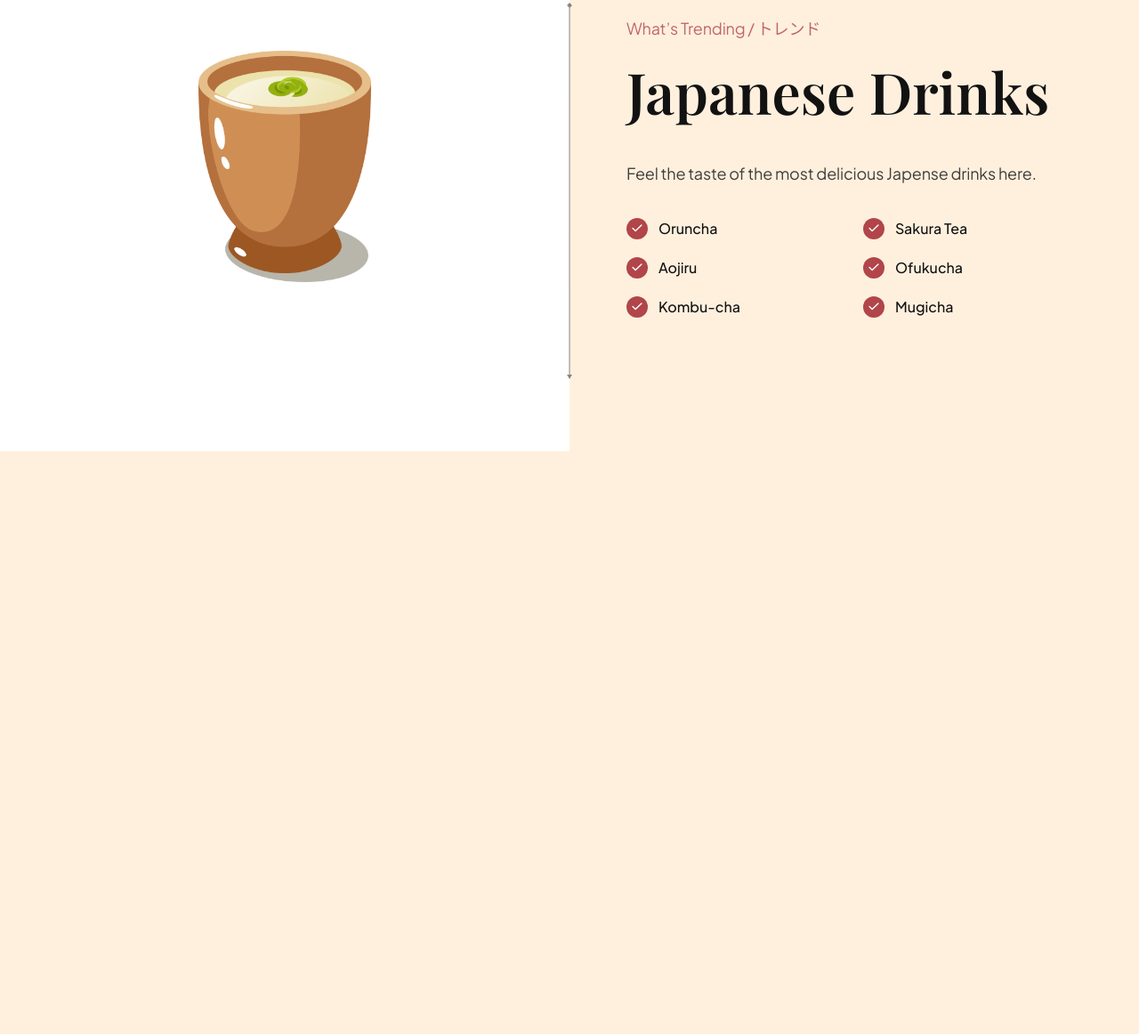
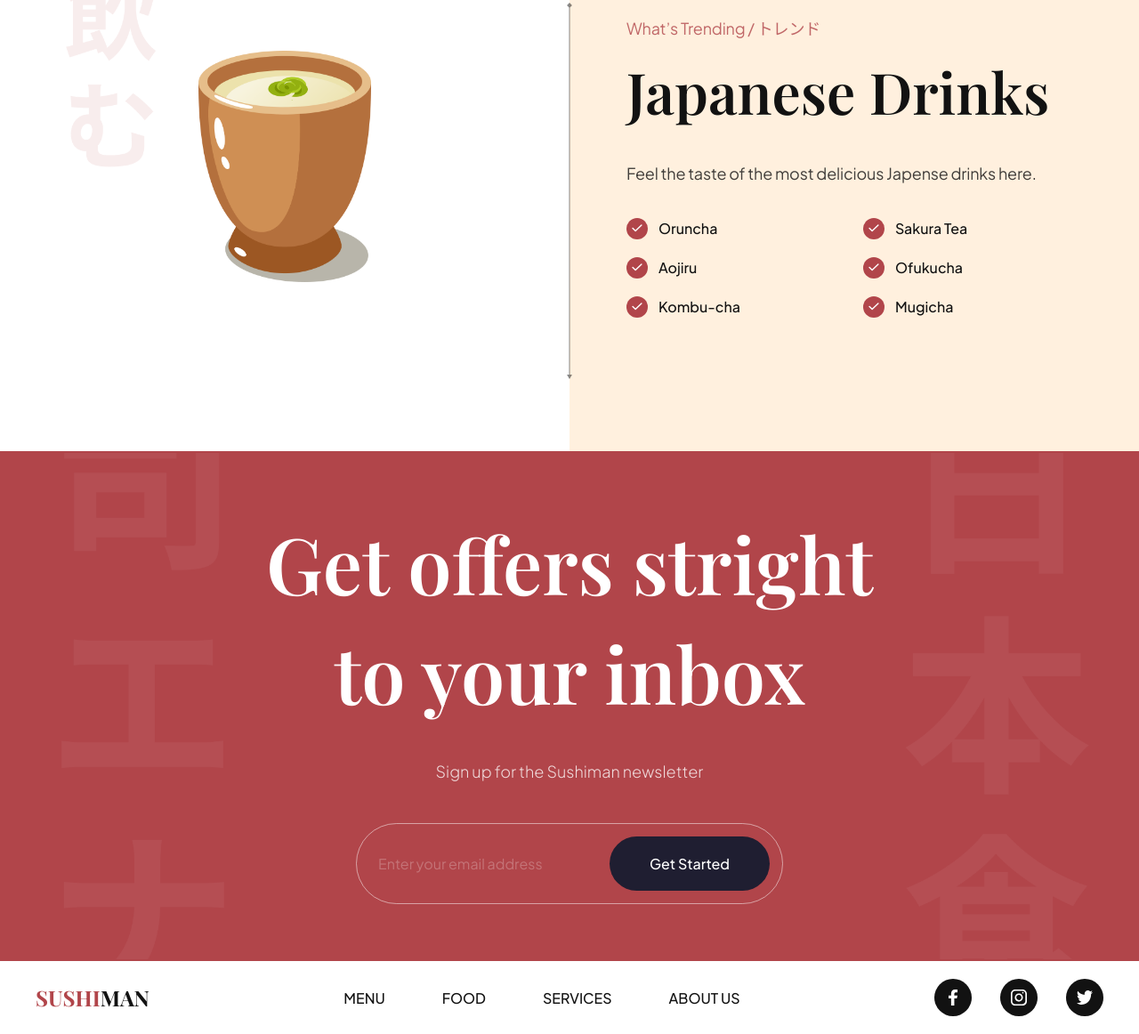
Before and after one commit to Diwaker-kanojia/Sushi, a website built with Vite: page index.html in a window 1280 px wide. Shown: the part 3194-4356 px from the top of the page at 89% size. Before the commit the page ends 3701 px from the top, so only its background shows below. Built offline with nearby package versions, Linux system fonts and the light colour scheme.

Commit message:
Done project

```diff
--- a/css/sections/footer.css
+++ b/css/sections/footer.css
@@ -0,0 +1,55 @@
+.footer {
+  width: 100%;
+  padding: 20px 40px;
+  background: var(--color-white);
+  flex-wrap: wrap;
+  gap: 20px;
+  overflow: hidden;
+}
+
+.footer__logo {
+  font-size: 24px;
+  font-weight: bold;
+  font-family: var(--playfair-display);
+  text-transform: uppercase;
+  color: var(--secondary-color);
+  cursor: pointer;
+}
+
+.footer__logo span {
+  color: var(--primary-color);
+}
+
+.footer ul {
+  list-style: none;
+  display: flex;
+  flex-wrap: wrap;
+  flex-direction: row;
+  gap: 64px;
+}
+
+.footer ul:last-child {
+  gap: 32px;
+}
+
+.footer__nav li {
+  font-size: 16px;
+  font-weight: 500;
+  font-family: var(--plus-jakarta-sans);
+  text-transform: uppercase;
+  color: var(--secondary-color);
+  cursor: pointer;
+}
+
+.footer__social li {
+  width: 42px;
+  height: 42px;
+  background-color: var(--secondary-color);
+  border-radius: 100%;
+}
+
+.footer__social li img {
+  width: 45%;
+  height: 45%;
+  object-fit: contain;
+}
--- a/css/sections/subscribe.css
+++ b/css/sections/subscribe.css
@@ -0,0 +1,70 @@
+.subscription {
+  padding: 64px;
+  background-color: var(--primary-color);
+  background-image: url("../../assets/subscribe_bg.png");
+  background-position: center;
+  background-repeat: no-repeat;
+  background-size: contain;
+  flex-direction: column;
+  overflow: hidden;
+}
+
+.subscription h2 {
+  font-size: 88px;
+  font-family: var(--playfair-display);
+  font-weight: 600;
+  line-height: 123px;
+  color: #fff;
+  text-align: center;
+}
+
+.subscription p {
+  font-size: 18px;
+  font-family: var(--plus-jakarta-sans);
+  font-weight: 300;
+  line-height: 36px;
+  margin-top: 32px;
+  color: rgba(255, 255, 255, 0.8);
+}
+
+.subscription__form {
+  min-width: 480px;
+  margin-top: 40px;
+  padding: 14px 14px 14px 24px;
+  display: flex;
+  gap: 10px;
+  border: 1px solid rgba(255, 255, 255, 0.5);
+  border-radius: 46px;
+}
+
+.subscription__form input {
+  flex: 1;
+  font-size: 16px;
+  font-weight: 400;
+  font-family: var(--plus-jakarta-sans);
+  color: #fff;
+  opacity: 0.5;
+  background: transparent;
+  border: none;
+  outline: none;
+}
+
+.subscription__form input::placeholder {
+  color: #fff;
+  opacity: 0.5;
+}
+
+.subscription__form button {
+  padding: 20px;
+  min-width: 180px;
+  font-size: 16px;
+  font-weight: 500;
+  font-family: var(--plus-jakarta-sans);
+  color: #fff;
+  text-align: center;
+  background: var(--black-400);
+  border-radius: 46px;
+  border: none;
+  outline: none;
+  cursor: pointer;
+}
--- a/css/sections/trending.css
+++ b/css/sections/trending.css
@@ -1,5 +1,6 @@
 .trending {
   position: relative;
+
   display: flex;
   flex-direction: column;
   overflow: hidden;
@@ -10,11 +11,14 @@
   top: 44%;
   left: 44%;
   z-index: 1;
+
   width: 160px;
   height: 160px;
+
   border-radius: 100%;
   background-color: var(--secondary-color);
   cursor: pointer;
+
   display: flex;
   justify-content: center;
   align-items: center;
@@ -24,14 +28,16 @@
   font-size: 18px;
   font-weight: 500;
   font-family: var(--plus-jakarta-sans);
+
   text-transform: uppercase;
   color: #fff;
 }
 
 .trending-sushi,
-.trending-drinks {
+.trending-drink {
   width: 100%;
   min-height: 640px;
+
   display: flex;
   flex-direction: row;
 }
@@ -41,11 +47,13 @@
   display: flex;
   justify-content: center;
   flex-direction: column;
+
   padding: 32px 64px;
 }
 
 .trending__list {
   list-style: none;
+
   flex-wrap: wrap;
   gap: 20px;
 }
@@ -56,12 +64,14 @@
   align-items: center;
   flex-direction: row;
   gap: 12px;
+
   min-width: 210px;
 }
 
 .trending__icon {
   width: 24px;
   height: 24px;
+
   border-radius: 100%;
   background-color: var(--primary-color);
 }
@@ -77,13 +87,16 @@
   font-size: 16px;
   font-weight: 500;
   font-family: var(--plus-jakarta-sans);
+
   color: var(--secondary-color);
 }
 
 .trending__image {
   flex: 1;
+
   position: relative;
   padding: 32px 64px;
+
   background-color: var(--color-white);
   background-repeat: no-repeat;
   background-size: contain;
--- a/css/style.css
+++ b/css/style.css
@@ -7,8 +7,8 @@
 @import url("sections/about.css");
 @import url("sections/popular.css");
 @import url("sections/trending.css");
-/*@import url("sections/subscribe.css");
-@import url("sections/footer.css"); */
+@import url("sections/subscribe.css");
+@import url("sections/footer.css");
 
 /* CSS variables for reusablity across all files (including above imported) */
 :root {
@@ -26,9 +26,6 @@
 
   --color-white: #fff;
   --color-creamson: #fff0de;
-}
-::-webkit-scrollbar {
-  display: none;
 }
 
 * {
@@ -318,5 +315,7 @@ a {
   .trending__content {
     padding: 32px;
   }
+
+
 }
 /* END: trending media queries */
--- a/index.html
+++ b/index.html
@@ -197,14 +197,14 @@
       </button>
     </section>
     <!-- Trending Section -->
-    <section class="trending" id="food">
+<section class="trending" id="food">
       <section class="trending-sushi">
         <div class="trending__content" data-aos="fade-right">
           <p class="sushi__subtitle">What’s Trending / トレンド</p>
 
-          <h3 class="sushi__title">Japanese Sushi</h3>
-          <p class="sushi__description">
-            Feel the taste of the most delicious Sushi here.
+          <h3 class="sushi__title">Japanese Sushi
+          </h3>
+          <p class="sushi__description">Feel the taste of the most delicious Sushi here.
           </p>
 
           <ul class="trending__list flex-between">
@@ -258,13 +258,14 @@
             <img src="assets/arrow-horizontal.svg" alt="arrow horizontal" />
           </div>
         </div>
+
       </section>
 
       <div class="trending__discover" data-aos="zoom-in">
         <p>Discover</p>
       </div>
 
-      <section class="trending-drinks">
+      <section class="trending-drink">
         <div class="trending__image flex-center">
           <img src="assets/sushi-4.png" alt="sushi-4" data-aos="fade-right" />
 
@@ -280,9 +281,9 @@
         <div class="trending__content" data-aos="fade-left">
           <p class="sushi__subtitle">What’s Trending / トレンド</p>
 
-          <h3 class="sushi__title">Japanese Drinks</h3>
-          <p class="sushi__description">
-            Feel the taste of the most delicious Japense drinks here.
+          <h3 class="sushi__title">Japanese Drinks
+          </h3>
+          <p class="sushi__description">Feel the taste of the most delicious Japense drinks here.
           </p>
 
           <ul class="trending__list flex-between">
@@ -296,7 +297,8 @@
               <div class="trending__icon flex-center">
                 <img src="assets/check.svg" alt="check" />
               </div>
-              <p>Sakura Tea</p>
+              <p>
+                Sakura Tea</p>
             </li>
             <li>
               <div class="trending__icon flex-center">
@@ -326,6 +328,40 @@
         </div>
       </section>
     </section>
+    <!-- Subscription Section -->
+    <section class="subscription flex-center" id="services">
+      <h2 data-aos="flip-down">
+        Get offers stright <br />
+        to your inbox
+      </h2>
+      <p data-aos="fade-up">Sign up for the Sushiman newsletter</p>
+
+      <div class="subscription__form" data-aos="fade-up">
+        <input type="text" placeholder="Enter your email address" />
+        <button>Get Started</button>
+      </div>
+    </section>
+    <!-- Footer -->
+    <footer class="footer flex-between">
+      <h3 class="footer__logo"><span>Sushi</span>man</h3>
+      <ul class="footer__nav">
+        <li><a href="#menu"></a>Menu</li>
+        <li><a href="#food"></a>Food</li>
+        <li><a href="#services"></a>Services</li>
+        <li><a href="#about-us"></a>About Us</li>
+      </ul>
+      <ul class="footer__social">
+        <li class="flex-center">
+          <img src="assets/facebook.svg" alt="facebook" />
+        </li>
+        <li class="flex-center">
+          <img src="assets/instagram.svg" alt="instagram" />
+        </li>
+        <li class="flex-center">
+          <img src="assets/twitter.svg" alt="twitter" />
+        </li>
+      </ul>
+    </footer>
     <script src="js/script.js" type="module"></script>
   </body>
 </html>
```
